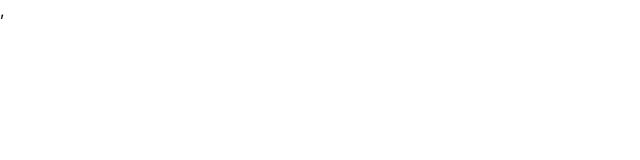
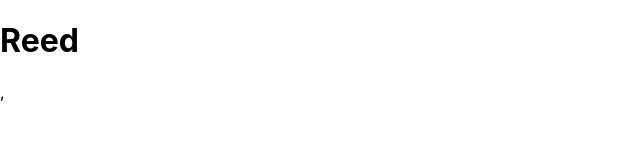
Before and after one commit to ghodelamg/my-first-react-ts-app, a React (Create React App) app: page /context-ex-1 in a window 1280 px wide. Before the commit this address had no page. Shown: the top 160 px of the page, without its empty margins (0-640 px from the left). Built offline with nearby package versions, Linux system fonts and the light colour scheme.

Commit message:
- Context Practical

```diff
--- a/src/App.tsx
+++ b/src/App.tsx
@@ -36,6 +36,7 @@ function App() {
           <Link to="/lifting-state-up">Lifting State Up</Link><br/>
           <Link to="/containment-ex-1">Composition/Inheritance - ContainMent Ex-1 (Pass all native elements)</Link><br/>
           <Link to="/containment-ex-2">Composition/Inheritance - ContainMent Ex-2 (Custom Component As Props)</Link><br/>
+          <Link to="/context-ex-1">Context</Link><br/>
         </nav>
         <Outlet />
         <br />
--- /dev/null
+++ b/src/features/advanced-topics/ContextEx1.tsx
@@ -0,0 +1,17 @@
+import React from 'react';
+
+export const UserContext = React.createContext("");
+
+export default function ContextEx1() {
+  return (
+    <UserContext.Provider value="Reed">
+      <User />
+    </UserContext.Provider>
+  )
+}
+
+function User() {
+  const value = React.useContext(UserContext);
+
+  return <h1>{value}</h1>;
+}
--- a/src/index.tsx
+++ b/src/index.tsx
@@ -13,6 +13,7 @@ const HandlingEventOne = lazy(() => import('./features/main-concepts/HandlingEve
 const Calculator = lazy(() => import('./features/lifting-state-up/Calculator'));
 const ContainmentEx2 = lazy(() => import('./features/composition-inheritance/ContainmentEx2'));
 const WelcomeDialog = lazy(() => import('./features/composition-inheritance/ContainmentEx1'));
+const ContextEx1 = lazy(() => import('./features/advanced-topics/ContextEx1'))
 const numbers = [1, 2, 3, 4, 5];
 ReactDOM.render(
   <React.StrictMode>
@@ -28,6 +29,7 @@ ReactDOM.render(
           <Route path="lifting-state-up" element={<Calculator/>} />
           <Route path="containment-ex-1" element={<WelcomeDialog/>} />
           <Route path="containment-ex-2" element={<ContainmentEx2/>} />
+          <Route path="context-ex-1" element={<ContextEx1/>} />
         </Routes>
         </Suspense>
       </BrowserRouter>,
```
